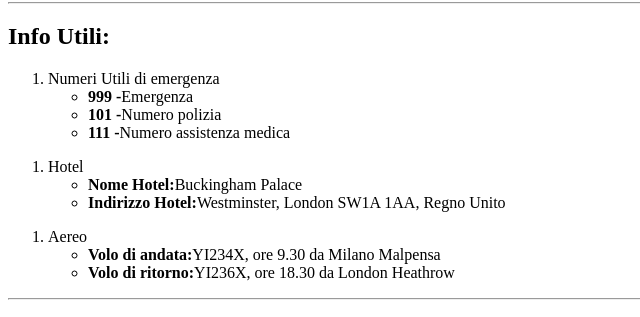
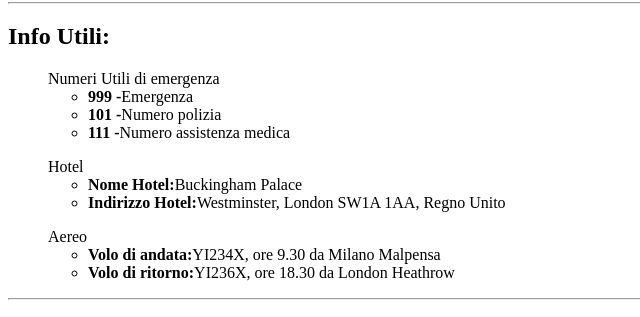
Before and after one commit to AlfonsoBuononato/html-london-trip, a website: page index.html in a window 1280 px wide. Shown: the part 1036-1353 px from the top of the page, 0-640 px from the left. Drawn offline with Linux system fonts and the light colour scheme.

Commit message:
Fine Esercizio

```diff
--- a/index.html
+++ b/index.html
@@ -80,7 +80,7 @@
       <section>
         <h2>Info Utili:</h2>
         <ol>
-          <li>Numeri Utili di emergenza</li>
+          Numeri Utili di emergenza
           <ul>
             <li><strong>999 -</strong>Emergenza</li>
             <li><strong>101 -</strong>Numero polizia</li>
@@ -88,14 +88,14 @@
           </ul>
         </ol>
         <ol>
-          <li>Hotel</li>
+          Hotel
           <ul>
             <li><strong>Nome Hotel:</strong>Buckingham Palace</li>
             <li><strong>Indirizzo Hotel:</strong>Westminster, London SW1A 1AA, Regno Unito</li>
           </ul>
         </ol>
         <ol>
-          <li>Aereo</li>
+          Aereo
           <ul>
             <li><strong>Volo di andata:</strong>YI234X, ore 9.30 da Milano Malpensa</li>
             <li><strong>Volo di ritorno:</strong>YI236X, ore 18.30 da London Heathrow</li>
```
